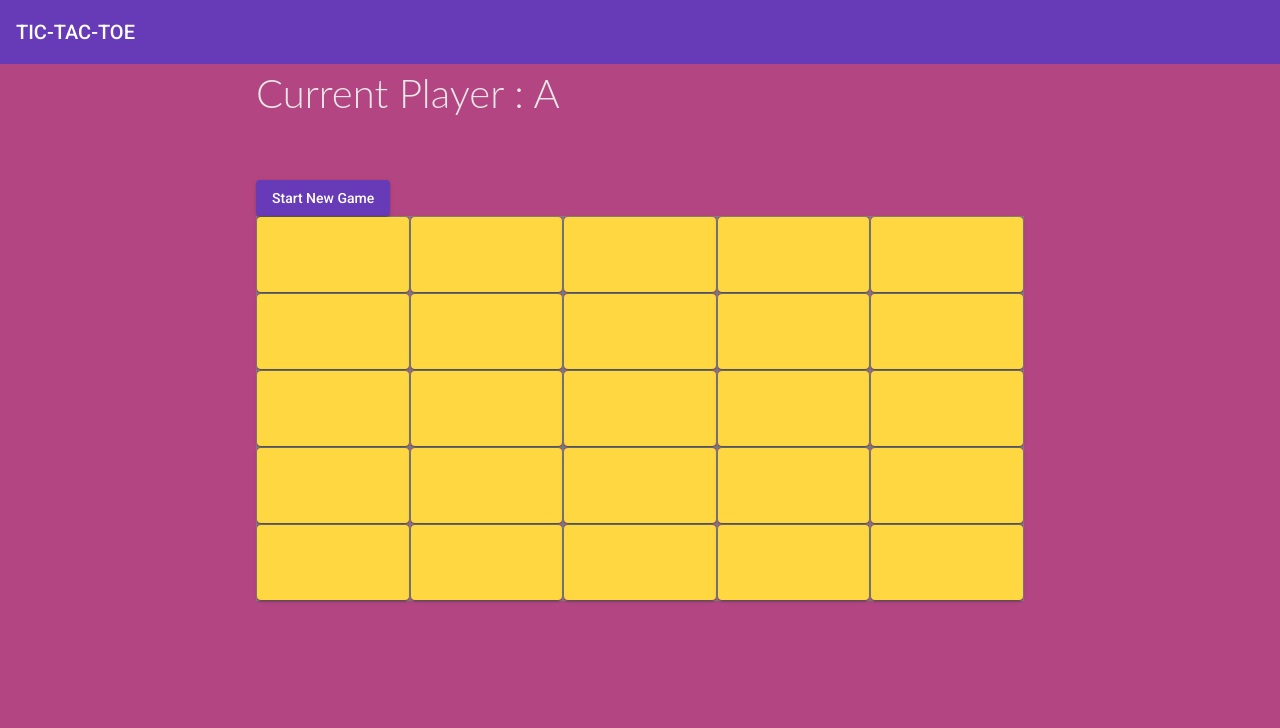
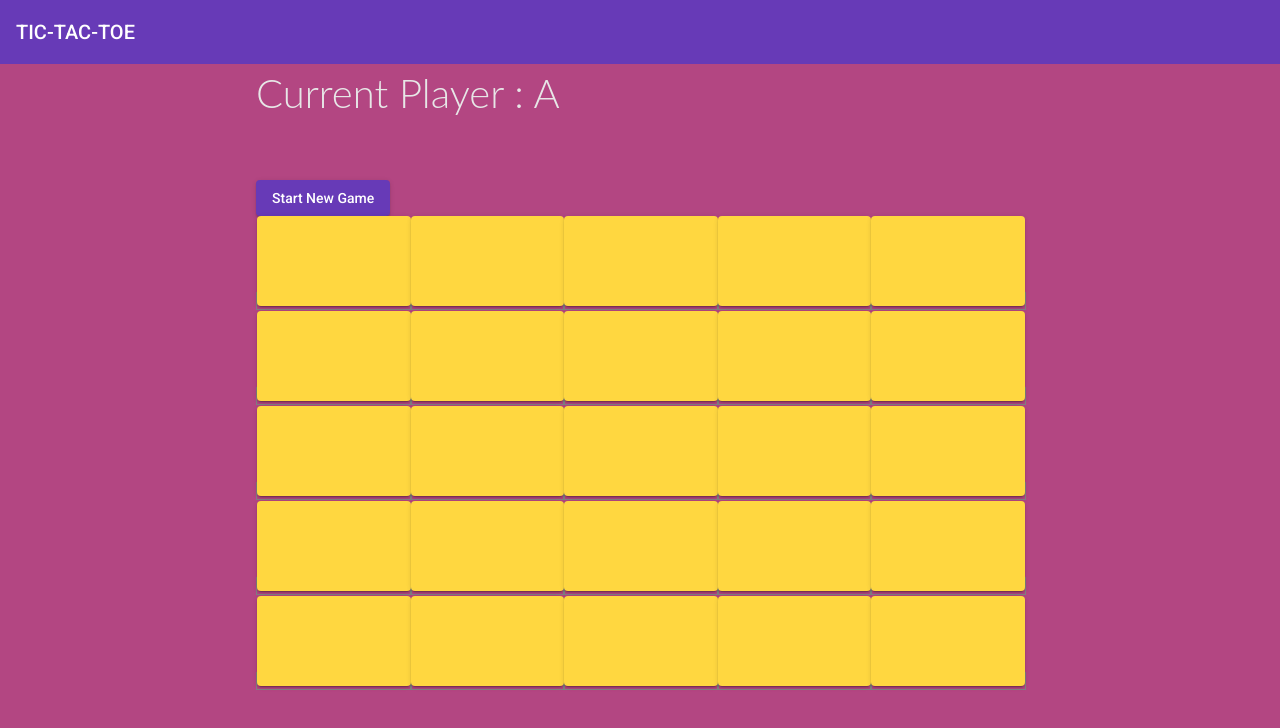
Before and after one commit to gurungnishant/titato, an Angular app: page / in a window 1280 px wide. Shown: the top 728 px of the page. Built offline with nearby package versions, Linux system fonts and the light colour scheme.

Commit message:
Optimized tictactoe using 2d array O(1) where only nearest boxes to current box are checked

```diff
--- a/src/app/boardgrid/boardgrid.component.html
+++ b/src/app/boardgrid/boardgrid.component.html
@@ -2,29 +2,39 @@
 
 
 <h1> Current Player : {{player}} </h1>
+<h2
+*ngIf = "winner" >
+    Player {{ winner }} has won the game!
+</h2>
+<h2
+*ngIf = "draw && !winner" >
+    The game is a draw
+</h2>
 
 <button mat-raised-button color="primary" (click) = "newGame()"> Start New Game </button>
 
+<!--
 
-<main>
+    <main>
     <app-squarecell
+
         *ngFor = "let val of squares; let ind  = index"
+
         [value] = "val"
         [winnerFound] = "winner"
         (click) = "makeMove(ind)">
     </app-squarecell>
 
-</main>
+</main>    -->
+
+<main>
 
 
-
-
-    <h2
-    *ngIf = "winner" >
-        Player {{ winner }} has won the game!
-    </h2>
-
-    <h2
-    *ngIf = "draw && !winner" >
-        The game is a draw
-    </h2>
+    <div  *ngFor = "let ro of boxBoard; let i  = index">
+        <app-squarecell *ngFor = "let co of ro; let j  = index"
+        [value] = "co"
+        [winnerFound] = "winner"
+        (click) = "makeMove2(i, j)">
+        </app-squarecell>
+        </div>
+</main>
--- a/src/app/boardgrid/boardgrid.component.scss
+++ b/src/app/boardgrid/boardgrid.component.scss
@@ -10,6 +10,11 @@ app-squarecell {
     height: 75px;
 
 }
+
+
+.butn { width: 90px;max-height: 90px; }
+
+
 
 
 
--- a/src/app/boardgrid/boardgrid.component.ts
+++ b/src/app/boardgrid/boardgrid.component.ts
@@ -7,19 +7,36 @@ import { Component, OnInit } from '@angular/core';
 })
 export class BoardgridComponent implements OnInit {
   squares : any[] = [];
+  boxBoard : any[] = [];
+
+
   xIsNext: boolean = false;
   aPlayer : boolean = true;
   bPlayer : boolean = false;
   cPlayer : boolean = false;
   dPlayer : boolean = false;
-
   winner : any = null;
   draw : boolean = false;
+
+
+  rows = 5;
+  columns = 5;
+
+  new2DBoard(){
+    for (let i = 0; i < this.rows; i++){
+        this.boxBoard[i] = [];
+        for (let j = 0; j < this.columns; j++){
+          this.boxBoard[i][j] = null;
+        }
+    }
+  }
+
 
   constructor() { }
 
   ngOnInit(): void {
     this.newGame();
+    this.new2DBoard();
   }
 
   //reset the board
@@ -32,7 +49,22 @@ export class BoardgridComponent implements OnInit {
     this.bPlayer = false;
     this.cPlayer  = false;
     this.dPlayer = false;
+    this.new2DBoard();
+    //this.testrun();
   }
+
+testrun(){
+  for (let i = 0; i < this.rows; i++){
+    for (let j = 0; j < this.columns; j++){
+      console.log(this.boxBoard[i][j]);
+    }
+  }
+}
+
+
+
+
+
 
   get player(){
     if(this.aPlayer){
@@ -63,32 +95,24 @@ export class BoardgridComponent implements OnInit {
       this.squares.splice(idx, 1 , this.player);
       this.aPlayer = !this.aPlayer;
       this.bPlayer = !this.bPlayer;
-      // console.log(" aplayer "+this.aPlayer);
-      // console.log(" bplayer "+this.bPlayer);
 
     }
     else if(!this.squares[idx] &&  this.bPlayer == true ){
       this.squares.splice(idx, 1 , this.player);
       this.bPlayer = !this.bPlayer;
       this.cPlayer = !this.cPlayer;
-      // console.log(" bplayer "+this.bPlayer);
-      // console.log(" cplayer "+this.cPlayer);
 
     }
     else if(!this.squares[idx] &&  this.cPlayer == true ){
       this.squares.splice(idx, 1 , this.player);
       this.cPlayer = !this.cPlayer;
       this.dPlayer = !this.dPlayer;
-      // console.log(" cplayer "+this.cPlayer);
-      // console.log(" dplayer "+this.dPlayer);
 
     }
     else if(!this.squares[idx] &&  this.dPlayer == true ){
       this.squares.splice(idx, 1 , this.player);
       this.dPlayer = !this.dPlayer;
       this.aPlayer = !this.aPlayer;
-      // console.log(" dplayer "+this.dPlayer);
-      // console.log(" aplayer "+this.aPlayer);
 
     }
     this.winner = this.calculateWinner();
@@ -96,14 +120,134 @@ export class BoardgridComponent implements OnInit {
 
   }
 
-  drawCheck(){
-    for (let j = 0; j < this.squares.length; j++) {
-      if(!this.squares[j]){
-        return false;
+
+
+  makeMove2(i : number, j : number) {
+    if(!this.boxBoard[i][j] &&  this.aPlayer == true ){
+      this.boxBoard[i].splice(j, 1 , this.player);
+      this.aPlayer = !this.aPlayer;
+      this.bPlayer = !this.bPlayer;
     }
+    else if(!this.boxBoard[i][j] &&  this.bPlayer == true ){
+      this.boxBoard[i].splice(j, 1 , this.player);
+      this.bPlayer = !this.bPlayer;
+      this.cPlayer = !this.cPlayer;
+    }
+    else if(!this.boxBoard[i][j] &&  this.cPlayer == true ){
+      this.boxBoard[i].splice(j, 1 , this.player);
+      this.cPlayer = !this.cPlayer;
+      this.dPlayer = !this.dPlayer;
+    }
+    else if(!this.boxBoard[i][j] &&  this.dPlayer == true ){
+      this.boxBoard[i].splice(j, 1 , this.player);
+      this.dPlayer = !this.dPlayer;
+      this.aPlayer = !this.aPlayer;
+    }
+
+
+    this.winner = this.calculateWinner2(i, j);
+    this.draw = this.drawCheck();
+
   }
-  return true;
-}
+
+
+
+  queue:any = [];
+
+  calculateWinner2(i : number, j : number) {
+
+      // if (x - 1 >= 0 && image[x - 1][y] === color) queue.push([x - 1, y]);
+      // if (y - 1 >= 0 && image[x][y - 1] === color) queue.push([x, y - 1]);
+      // if (x + 1 < image.length && image[x + 1][y] === color) queue.push([x + 1, y]);
+      // if (y + 1 < image[0].length && image[x][y + 1] === color) queue.push([x, y + 1]);
+
+
+ //outer field
+      //top
+      if ( i-1 >=0 && this.boxBoard[i-1][j] === this.boxBoard[i][j]) {
+        if ( i-2 >= 0 && this.boxBoard[i-2][j] === this.boxBoard[i][j]) {
+          return this.boxBoard[i][j];
+        }
+        if ( i+1 < this.rows && this.boxBoard[i+1][j] === this.boxBoard[i][j]) {
+          return this.boxBoard[i][j];
+        }
+      }
+      //bot
+      if ( i+1 < this.rows && this.boxBoard[i+1][j] === this.boxBoard[i][j]) {
+        if ( i+2 < this.rows && this.boxBoard[i+2][j] === this.boxBoard[i][j]) {
+          return this.boxBoard[i][j];
+        }
+      }
+
+
+
+    //left
+    if ( j-1 >= 0 && this.boxBoard[i][j-1] === this.boxBoard[i][j]) {
+      if ( j-2 >= 0 && this.boxBoard[i][j-2] === this.boxBoard[i][j]) {
+        return this.boxBoard[i][j];
+      }
+      if ( j+1 < this.columns && this.boxBoard[i][j+1] === this.boxBoard[i][j]) {
+        return this.boxBoard[i][j];
+      }
+    }
+
+
+    //right
+    if ( j+1 < this.columns && this.boxBoard[i][j+1] === this.boxBoard[i][j]) {
+      if ( j+2 < this.columns && this.boxBoard[i][j+2] === this.boxBoard[i][j]) {
+        return this.boxBoard[i][j];
+      }
+    }
+
+
+
+//upleft
+
+//upright
+
+//downleft
+
+//downright
+
+
+//inner field
+
+
+
+
+  return null;
+  }
+
+
+
+
+
+
+
+
+
+
+
+
+/*
+
+          0 1 2 3 4
+          5 6 7 8 9
+
+
+
+*/
+
+
+
+
+
+
+
+
+
+
+
 
 
 /*
@@ -170,9 +314,14 @@ else return null
 
 
 
-
-
-
+  drawCheck(){
+    for (let j = 0; j < this.squares.length; j++) {
+      if(!this.squares[j]){
+        return false;
+    }
+  }
+  return true;
+}
 
 
 
--- a/src/app/squarecell/squarecell.component.scss
+++ b/src/app/squarecell/squarecell.component.scss
@@ -1 +1,3 @@
-button { width: 100%; height: 100%; font-size: 5em !important; }
+button { width: 100%; height: 100%;
+    max-height: 90px;
+    font-size: 5em !important; }
```
